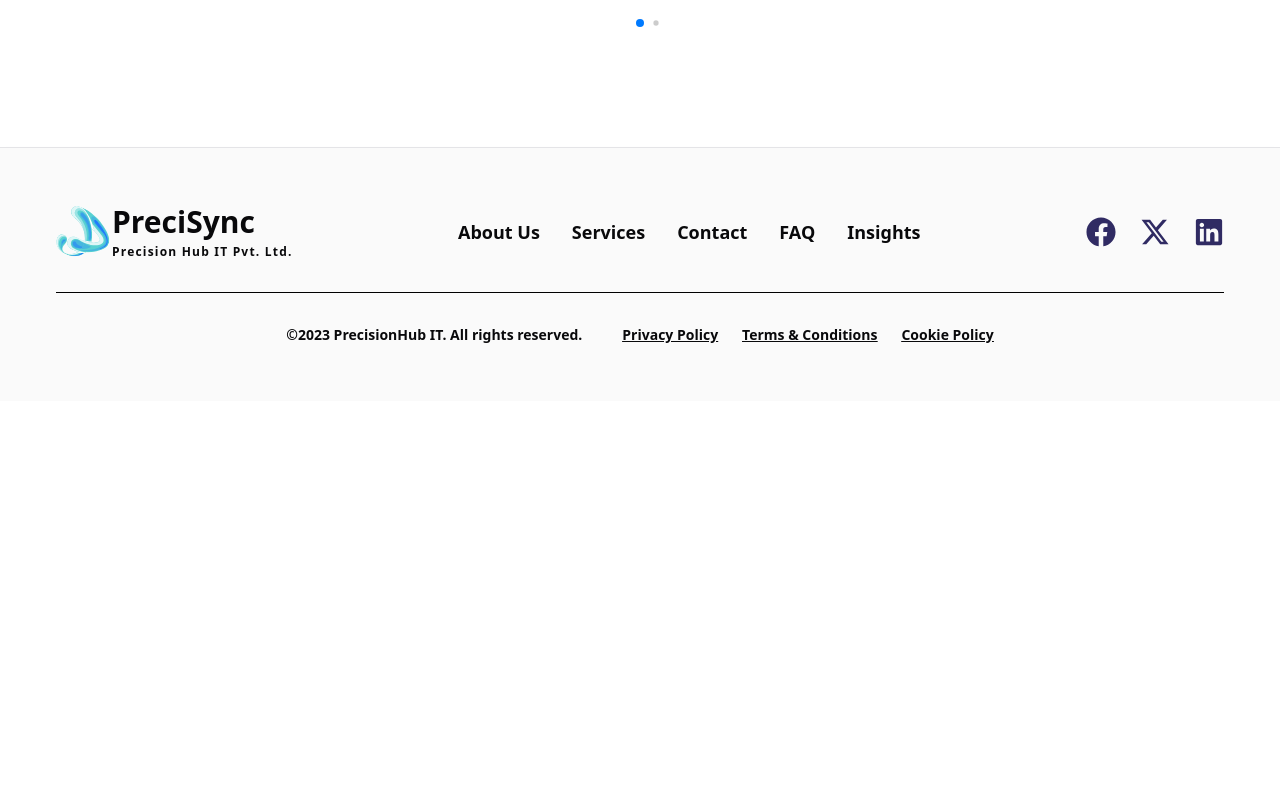
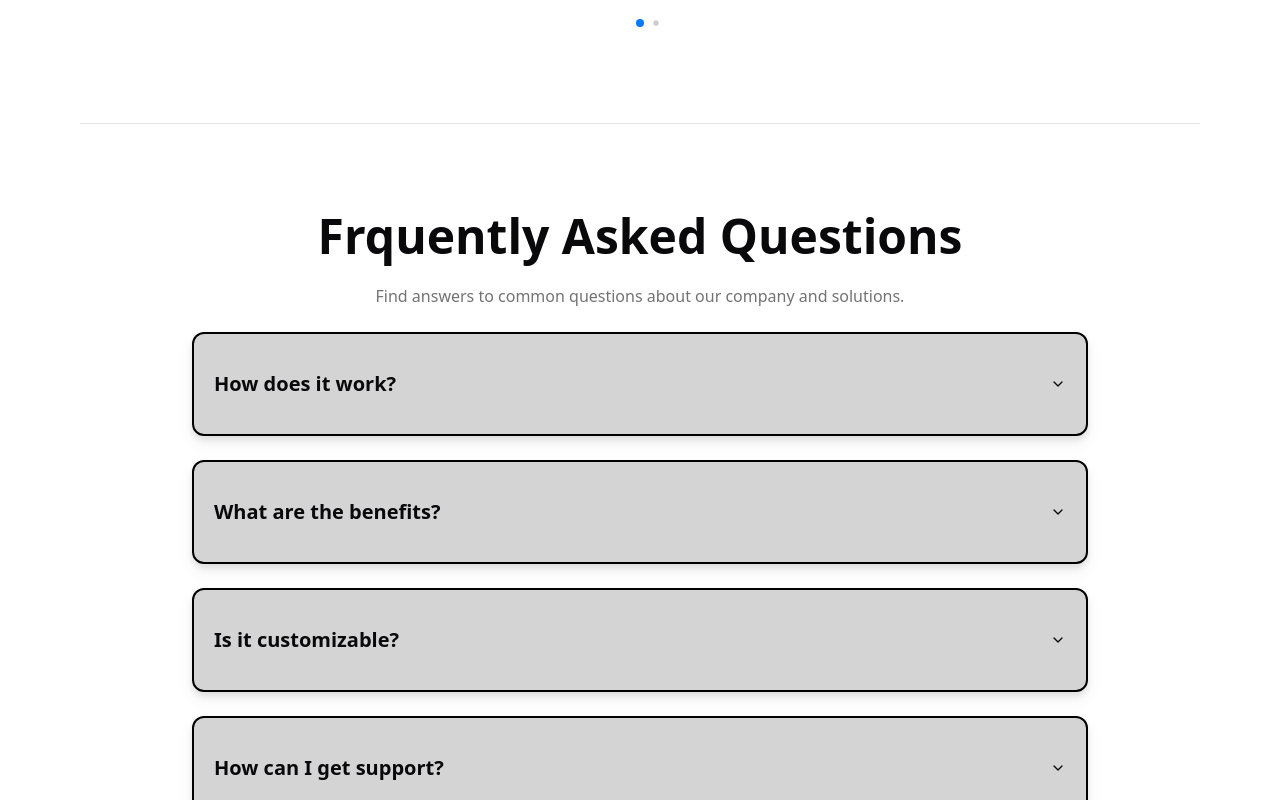
Before and after one commit to Siddhartha097/precisionHubIT, a React (Vite) app: page /solutions in a window 1280 px wide. Shown: the part 4660-5460 px from the top of the page. Before the commit the page ends 5061 px from the top, so only its background shows below. Built offline with nearby package versions, Linux system fonts and the light colour scheme.

Commit message:
first commit

```diff
--- a/src/Pages/Solutions.tsx
+++ b/src/Pages/Solutions.tsx
@@ -11,6 +11,7 @@ import { Navigation } from "swiper/modules";
 import HeroBox from "@/components/HeroBox";
 
 import { Sols } from "@/Data";
+import Faq from "@/components/Faq";
 
 const Solutions = () => {
   return (
@@ -217,6 +218,7 @@ const Solutions = () => {
 
       <Separator className="my-20" />
 
+      {/* swiper */}
       <section className="py-8">
         <Swiper
           pagination={{
@@ -282,6 +284,12 @@ const Solutions = () => {
           </SwiperSlide>
         </Swiper>
       </section>
+
+      <Separator className="my-20" />
+
+      <section className="flex items-center justify-center p-8">
+        <Faq />
+      </section>
     </main>
   );
 };
```
